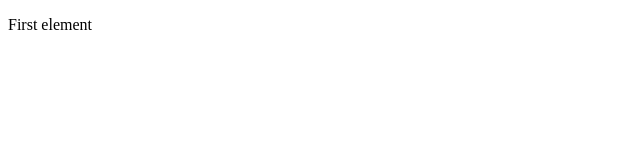
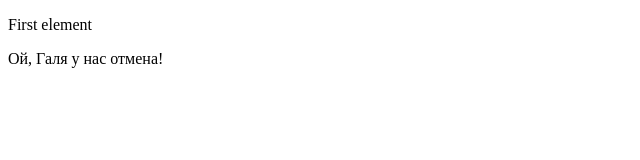
Before and after one commit to sisa55660-glitch/vcs-skadi-practice, a plain HTML site: page index.html in a window 1280 px wide. Shown: the whole page, without its empty margins (0-640 px from the left). Drawn offline with Linux system fonts and the light colour scheme.

Commit message:
ЭЭЭЭЭЭЭЭЭЭЭЭЭЭЭЭЭЭЭЭЭЭЭЭЭЭЭЭЭЭЭЭ

```diff
--- a/index.html
+++ b/index.html
@@ -7,5 +7,6 @@
 </head>
 <body>
     <p>First element</p>
+    <p>Ой, Галя у нас отмена!</p>
 </body>
 </html>
```
